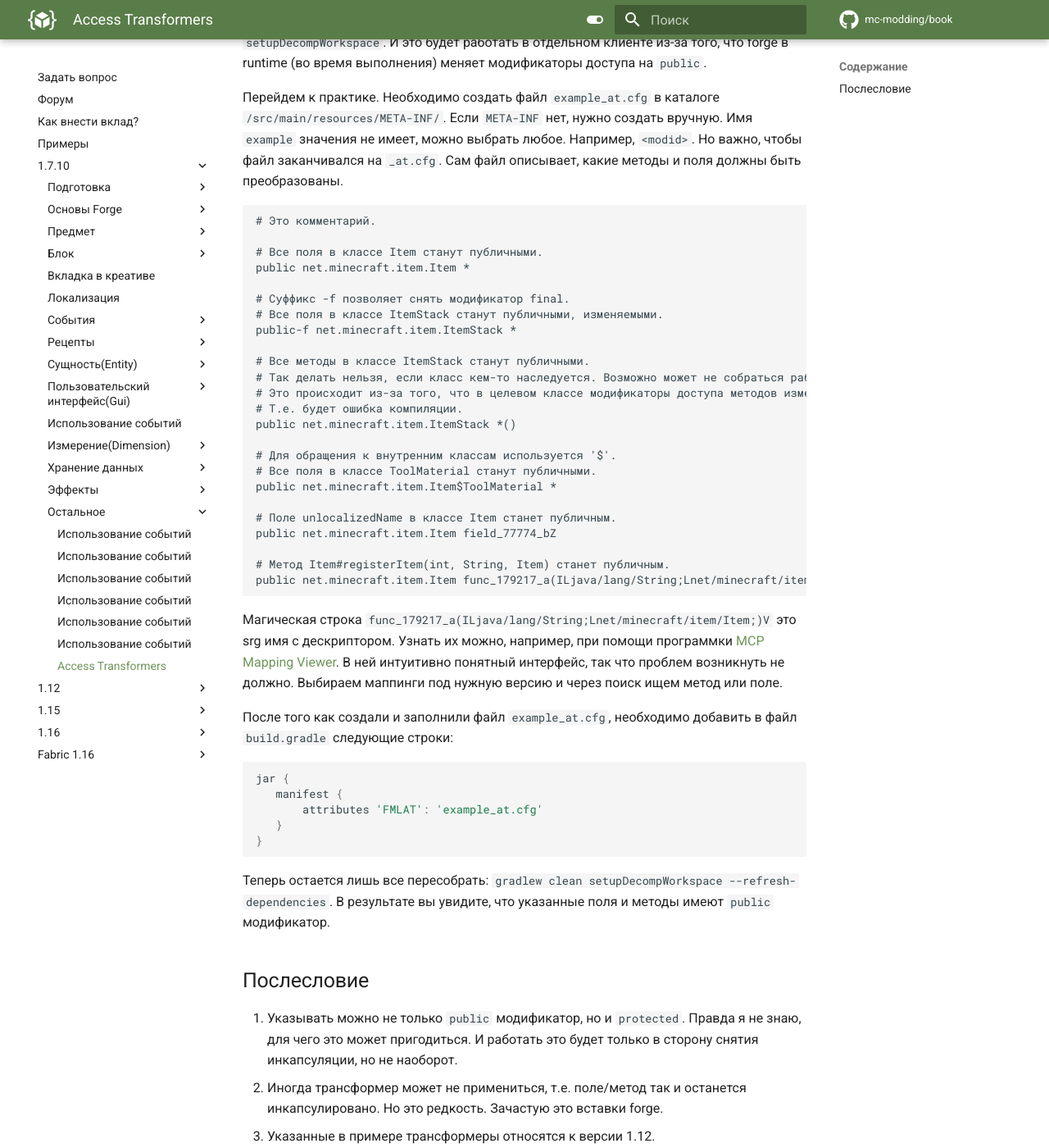
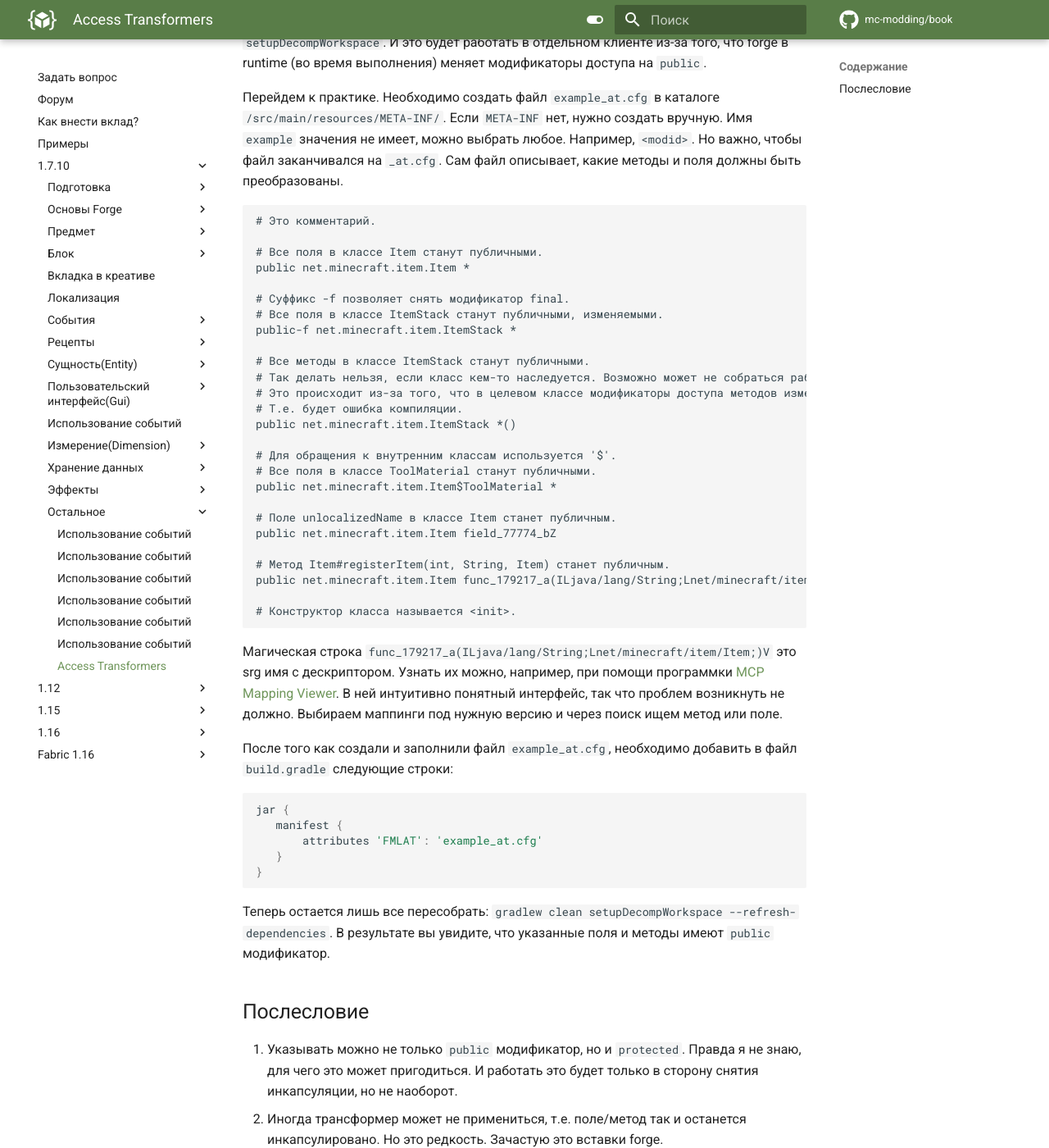
Before and after one commit to mc-modding/book, an MkDocs documentation site: the page built from docs/1.7.10/advanced/access_transformers.md, in a window 1280 px wide and 1400 px high, scrolled down 445 px. Shown: the whole window at 82% size. Built offline with MkDocs 1.6.1 and Material for MkDocs 9.7.7, drawn with Linux system fonts in a browser that asks for light colours; comment, search, counter and statistics services are not loaded; some of the changed text lies outside the part shown.

Commit message:
Дополнена статья "Access Transformers"

````diff
--- a/docs/1.7.10/advanced/access_transformers.md
+++ b/docs/1.7.10/advanced/access_transformers.md
@@ -38,6 +38,8 @@ public net.minecraft.item.Item field_77774_bZ
 
 # Метод Item#registerItem(int, String, Item) станет публичным.
 public net.minecraft.item.Item func_179217_a(ILjava/lang/String;Lnet/minecraft/item/Item;)V
+
+# Конструктор класса называется <init>.
 ```
 
 Магическая строка `func_179217_a(ILjava/lang/String;Lnet/minecraft/item/Item;)V` это srg имя с дескриптором. Узнать их можно, например, при помощи программки [MCP Mapping Viewer](http://bspk.rs/MC/MCPMappingViewer/index.html). В ней интуитивно понятный интерфейс, так что проблем возникнуть не должно. Выбираем маппинги под нужную версию и через поиск ищем метод или поле.
````
Also changed, not shown: other parts of docs/1.7.10/advanced/access_transformers.md (+1 -0 lines).
